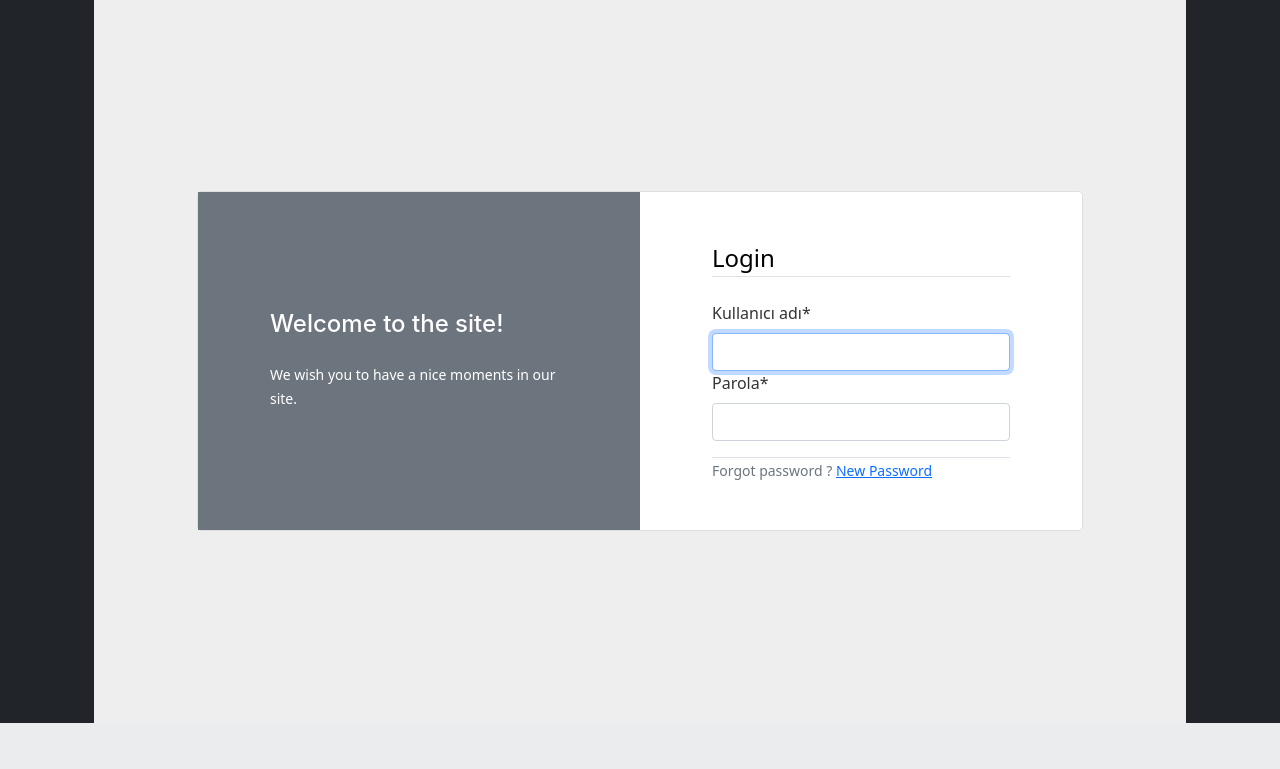
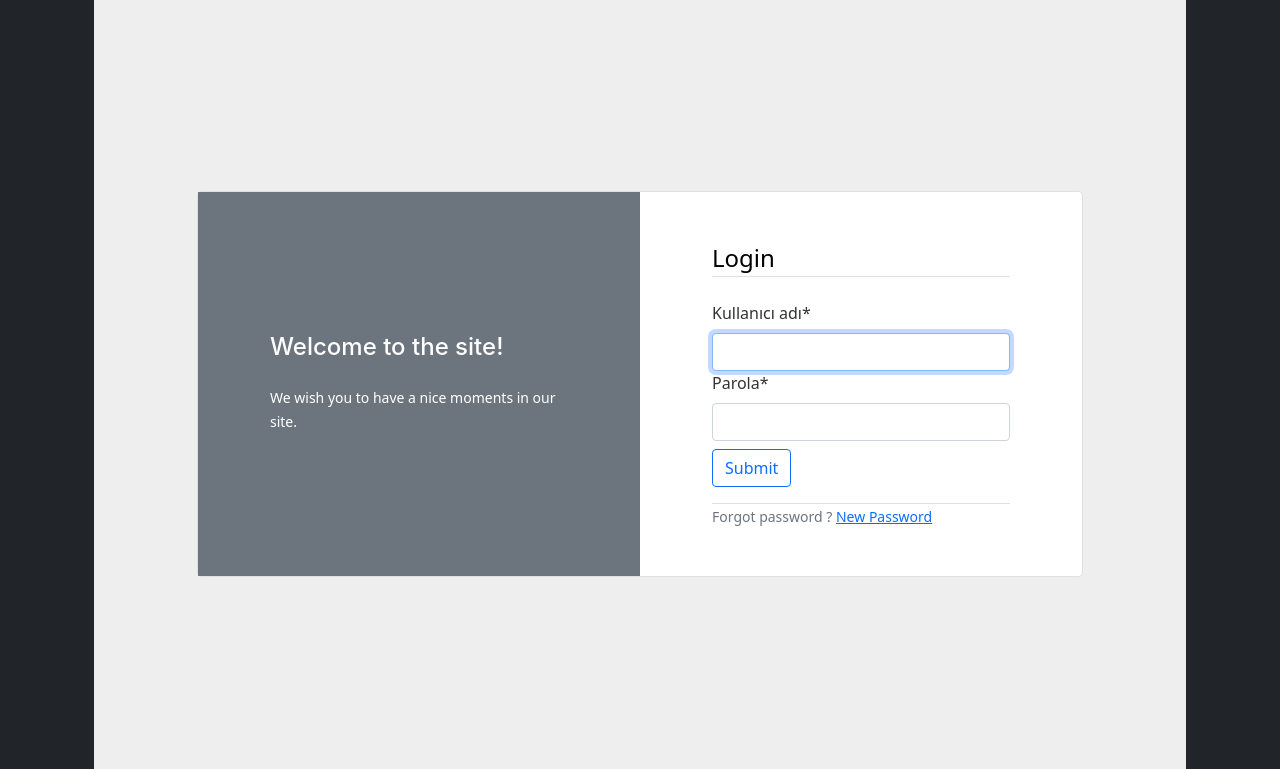
Before and after one commit to adnankaya/agency, a Django app: page /tr/users/login/ in a window 1280 px wide. Shown: the part 88-857 px from the top of the page. Before the commit the page ends 811 px from the top, so only its background shows below. Run offline with Django 3.2, Linux system fonts and the light colour scheme; data that the repository does not hold is empty; some libraries are stand-ins or nearby versions.

Commit message:
show login button

```diff
--- a/users/templates/users/login.html
+++ b/users/templates/users/login.html
@@ -38,13 +38,13 @@
                                         <legend class="border-bottom mb-4">{{ _('Login') }}</legend>
                                         {{ form|crispy }}
                                     </fieldset>
-                                    <!-- <div class="form-group my-2 d-flex justify-content-between">
+                                    <div class="form-group my-2 d-flex justify-content-between">
                                         <button class="btn btn-outline-primary" type="submit">{{_('Submit')}}</button>
-                                        <small class="text-muted">
+                                        <!-- <small class="text-muted">
                                             <a class="ml-2 disabled"
                                                 href="{% url 'users:register' %}">{{_('Register')}}</a>
-                                        </small>
-                                    </div> -->
+                                        </small> -->
+                                    </div>
                                 </form>
                                 <div class="border-top mt-3">
                                     <small class="text-muted">
```
